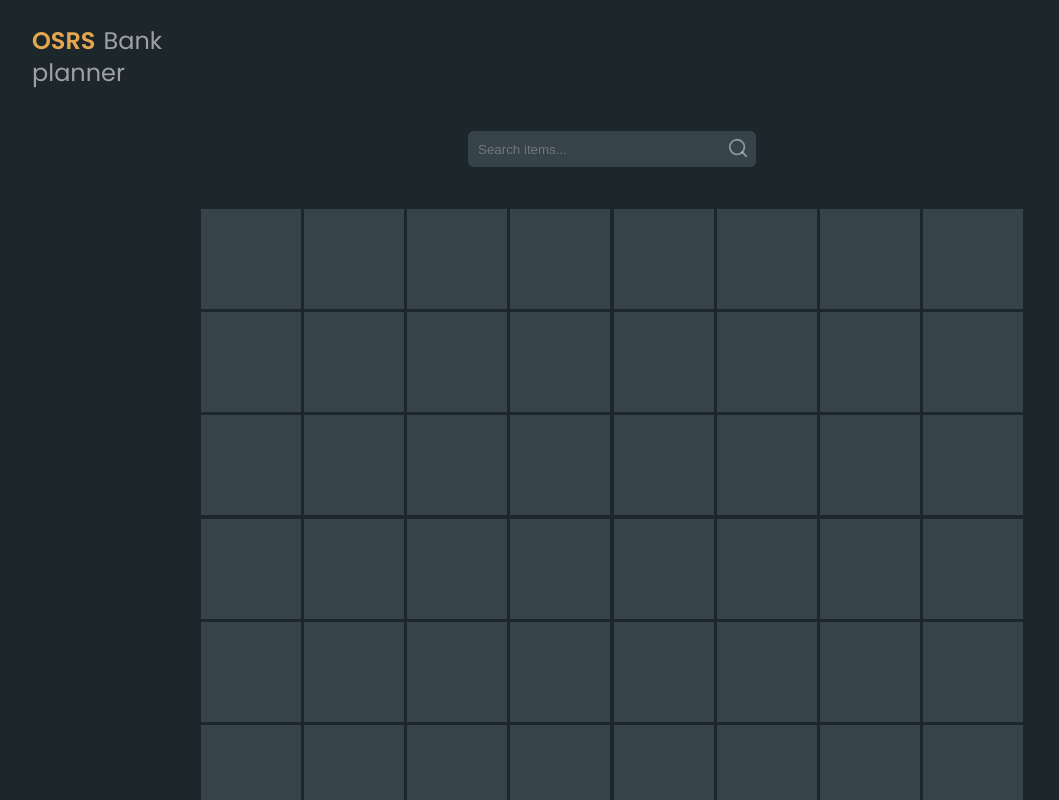
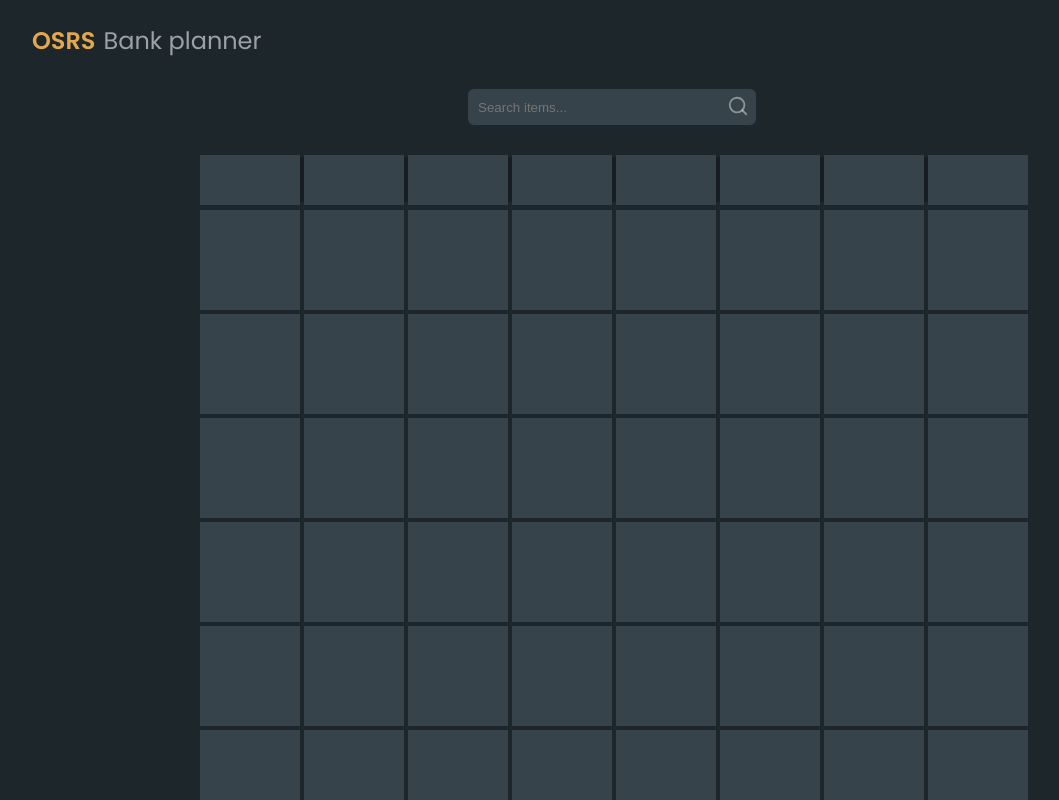
Before and after one commit to SamJ-0/OSRS-bank-planner, a React (Vite) app: page / in a window 1280 px wide. Shown: the top 800 px of the page, without its empty margins (28-1087 px from the left). Built offline with nearby package versions, Linux system fonts and the light colour scheme.

Commit message:
Made the grid more modular

```diff
--- a/src/App.jsx
+++ b/src/App.jsx
@@ -1,24 +1,20 @@
 import SearchBar from "./components/SearchBar"
 import Grid from "./components/Grid"
+import BankTabs from "./components/BankTabs"
 
 function App() {
 
   return (
     <>
-          <div className="titleContainer">
-              <h1 className="title"><span>OSRS</span>Bank planner</h1>
+      <div className="titleContainer">
+        <h1 className="title"><span>OSRS</span>Bank planner</h1>
       </div>
     <section className="searchArea">
       <SearchBar/>
+      <BankTabs />
     </section>
     <section className="gridArea">
-      <Grid/>
-      <Grid/>
-      <Grid/>
-      <Grid/>
-      <Grid/>
-      <Grid/>
-      <Grid/>
+      <Grid height="100px" width="100px" columns={8} numOfTiles={56}/>
     </section>
     <section><footer></footer></section>
     </>
--- /dev/null
+++ b/src/components/BankTabs.jsx
@@ -0,0 +1,14 @@
+import Grid from "./Grid";
+import "./Grid.css"
+
+function BankTabs() {
+    return(
+        <>
+        <div className="bankTabContainer">
+            <Grid height="50px" width="100px" columns={8} numOfTiles={8}/>
+        </div>
+        </>
+    );
+}
+
+export default BankTabs
--- /dev/null
+++ b/src/components/Grid.css
@@ -0,0 +1,39 @@
+.gridArea {
+  max-width: 100%;
+  display: flex;
+  flex-direction: column;
+  align-items: center;
+  justify-content: center;
+}
+
+.gridRow {
+  max-width: 825px;
+  display: grid;
+
+  gap: 0.25rem;
+}
+
+.bankTile {
+  background-color: var(--secondary-background);
+}
+
+.bankTile:hover {
+    background-color: var(--secondary-hover);
+}
+
+.bankTabContainer {
+  height: 45px;
+  width: 825px;
+  display: flex;
+  align-items: center;
+  margin-bottom: 0.5rem;
+
+  border: none;
+  border-radius: 6px;
+  background-color: #161d23;
+}
+
+/* .bankTabContainer .bankTile {
+  border: none;
+  border-radius: 6px 6px 0 0;
+} */
--- a/src/components/Grid.jsx
+++ b/src/components/Grid.jsx
@@ -1,21 +1,18 @@
-function Grid() {
+import "./Grid.css"
+
+function Grid({height, width, columns, numOfTiles}) {
+
+        let tileCount = numOfTiles;
+        let mainGrid = [];
+
+    for(let i = 0; i < tileCount; i++) {
+        mainGrid.push(<div style={{height, width}} className="bankTile" key={i}></div>);
+    }
 
     return (
-        <>
         <div className="gridContainer">
-            <div className="gridRow">
-                <div className="slot"></div>
-                <div className="slot"></div>
-                <div className="slot"></div>
-                <div className="slot"></div>
-
-                <div className="slot"></div>
-                <div className="slot"></div>
-                <div className="slot"></div>
-                <div className="slot"></div>
-            </div>
+            <div style={{gridTemplateColumns:`repeat(${columns}, ${width})`}} className="gridRow">{mainGrid}</div>
         </div>
-        </>
     );
 }
 
--- a/src/components/SearchBar.jsx
+++ b/src/components/SearchBar.jsx
@@ -1,6 +1,8 @@
 import { Search } from "lucide-react";
+import ItemList from "./ItemList";
 
 function SearchBar() {
+
     return (
         <>
         <div className="searchContainer">
--- a/src/index.css
+++ b/src/index.css
@@ -3,6 +3,8 @@
   --secondary-background:#36434A;
   --secondary-hover:#425057;
   --yellow-hover:#E3A750;
+
+  --main-text: #fafafa95;
 }
 
 * {
@@ -18,10 +20,6 @@ body {
   background-color: var(--main-background);
 }
 
-.titleContainer {
-  width: 20%;
-}
-
 .title > span {
   color: var(--yellow-hover);
   padding-right: 8px;
@@ -29,7 +27,7 @@ body {
 }
 
 .title {
-  color: #fafafa95;
+  color: var(--main-text);
   font-size: 24px;
   font-weight: 400;
   padding-top: 25px;
@@ -37,9 +35,16 @@ body {
   line-height: 2rem;
 }
 
+.searchArea {
+  display: flex;
+  flex-direction: column;
+  justify-content: center;
+  align-items: center;
+}
+
 .searchContainer {
   width: 100%;
-  height: 120px;
+  height: 100px;
   display: flex;
   justify-content: center;
   align-items: center;
@@ -52,12 +57,17 @@ body {
 .searchBar {
   height: 2.25rem;
   width: 18rem;
-  color: #fafafa;
+  color: var(--main-text);
 
   border: none;
   border-radius: 6px;
   padding-left: 10px;
   background-color: var(--secondary-background);
+}
+
+.searchBar:focus {
+  outline: none;
+  border: 1px solid #E3A750;
 }
 
 .searchBtn {
@@ -68,37 +78,12 @@ body {
 
   border: none;
   border-radius: 0 6px 6px 0;
-  background-color: var(--secondary-background);
+  background-color: transparent;
 }
 
 .searchBtn:hover {
   cursor: pointer;
   background-color: var(--yellow-hover);
-}
-
-.gridArea {
-  width: 100%;
-  height: max-content;
-  display: flex;
-  justify-content: center;
-  flex-wrap: wrap;
-  gap: 0.2rem;
-}
-
-.gridRow {
-  display: grid;
-  grid-template-columns: repeat(8, 0.25fr);
-  gap: 0.2rem;
-}
-
-.slot {
-  width: 100px;
-  height: 100px;
-  background-color: var(--secondary-background);
-}
-
-.slot:hover {
-    background-color: var(--secondary-hover);
 }
 
 .itemContainer {
```
